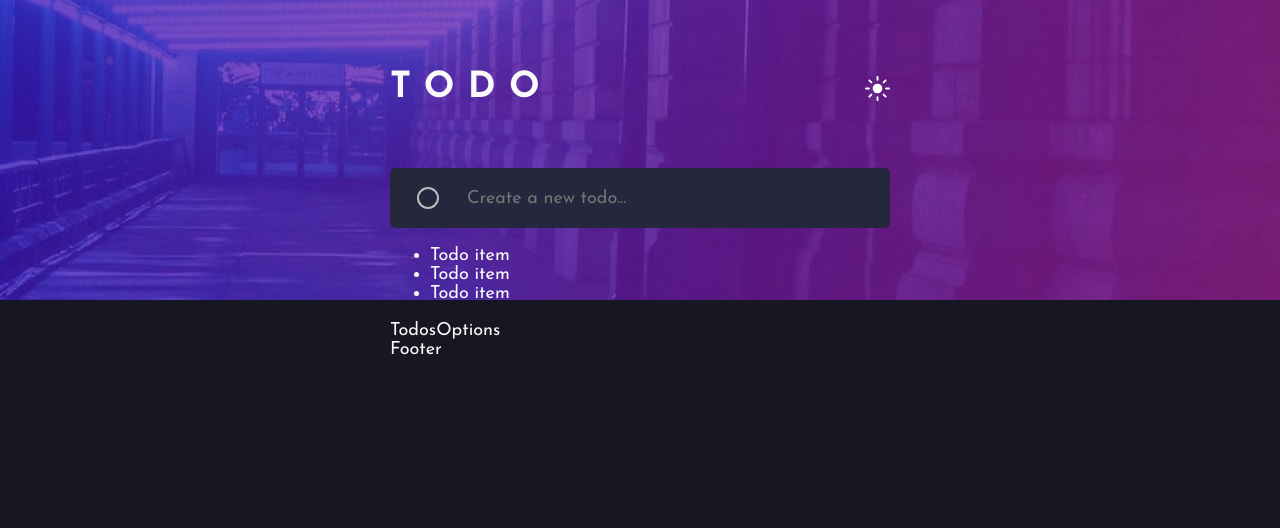
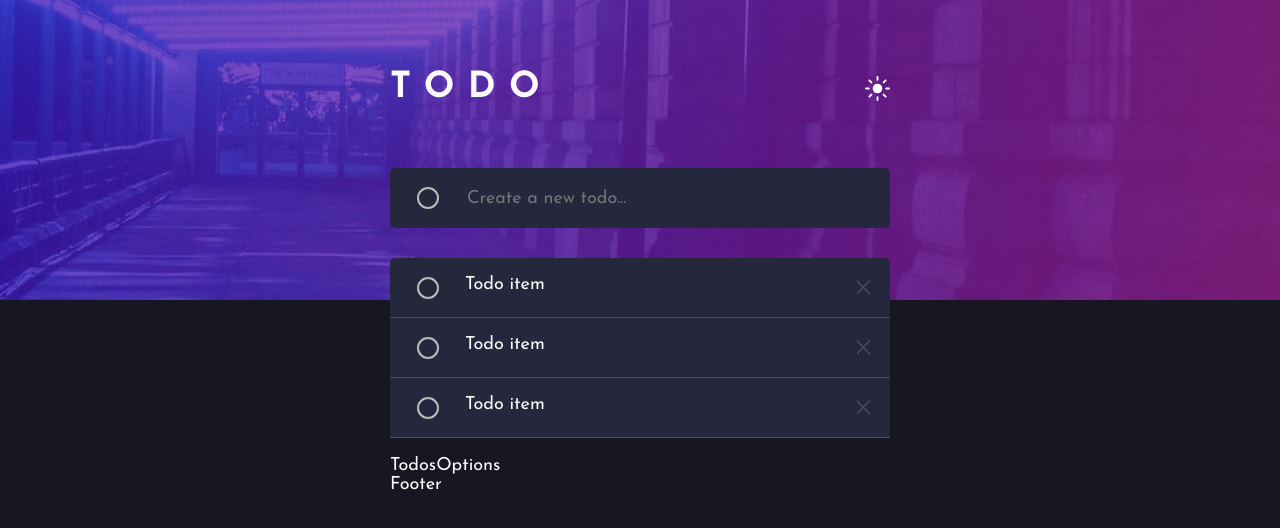
Before and after one commit to jankamon/todo-app-react, a React (Create React App) app: page / in a window 1280 px wide. Shown: the top 528 px of the page. Built offline with nearby package versions, Linux system fonts and the light colour scheme.

Commit message:
todo list

```diff
--- a/src/Components/AddTodoForm/AddTodoForm.css
+++ b/src/Components/AddTodoForm/AddTodoForm.css
@@ -20,7 +20,7 @@ input:focus {
 }
 
 input.dark-theme {
-    color: inherit;
+    color: hsl(0, 0%, 98%);
     background-color: hsl(235, 24%, 19%);
 }
 
@@ -40,6 +40,8 @@ label {
     display: flex;
     align-items: center;
     justify-content: center;
+    padding-left: 5%;
+    padding-right: 5%;
 }
 
 label.dark-theme {
@@ -55,4 +57,4 @@ span.circle {
     width: 1rem;
     border: 2px solid #bbb;
     border-radius: 50%;
-  }
+}
--- a/src/Components/Todos/Todos.css
+++ b/src/Components/Todos/Todos.css
@@ -0,0 +1,48 @@
+ul {
+    margin-top: 30px;
+    font-family: inherit;
+    font-weight: 400;
+    font-size: 1rem;
+    list-style: none;
+    padding: 0px;
+}
+
+li {
+    display: flex;
+    align-items: center;
+    box-sizing: border-box;
+    width: 100%;
+    height: 60px;
+    border-bottom: 1px solid hsl(235, 19%, 35%);
+}
+
+li:first-child {
+    border-top-left-radius: 5px;
+    border-top-right-radius: 5px;
+}
+
+li.dark-theme {
+    color: hsl(0, 0%, 98%);
+    background-color: hsl(235, 24%, 19%);
+}
+
+li.light-theme {
+    color: hsl(235, 19%, 35%);
+    background-color: hsl(0, 0%, 98%);
+}
+
+span.todo-button {
+    margin-left: 5.3%;
+    margin-right: 5.3%;
+}
+
+span.todo-text {
+    width: 75%;
+}
+
+span.remove-button {
+    margin-right: 20px;
+    margin-left: auto;
+    width: 0.75rem;
+    background-image: url('./images/icon-cross.svg');
+}
--- a/src/Components/Todos/Todos.js
+++ b/src/Components/Todos/Todos.js
@@ -1,12 +1,15 @@
 import React from 'react';
 import './Todos.css';
+import { useTheme } from '../../ThemeContext';
 
 export default function TodosList() {
+  const themeStyle = useTheme();
+
   return (
     <ul>
-      <li>Todo item</li>
-      <li>Todo item</li>
-      <li>Todo item</li>
+      <li className={themeStyle}><span className="circle todo-button"></span><span className='todo-text'>Todo item</span><span className="remove-button"></span></li>
+      <li className={themeStyle}><span className="circle todo-button"></span><span className='todo-text'>Todo item</span><span className="remove-button"></span></li>
+      <li className={themeStyle}><span className="circle todo-button"></span><span className='todo-text'>Todo item</span><span className="remove-button"></span></li>
     </ul>
   )
 }
```
Also changed, not shown: src/Components/Todos/images/icon-check.svg (added), src/Components/Todos/images/icon-cross.svg (added).
